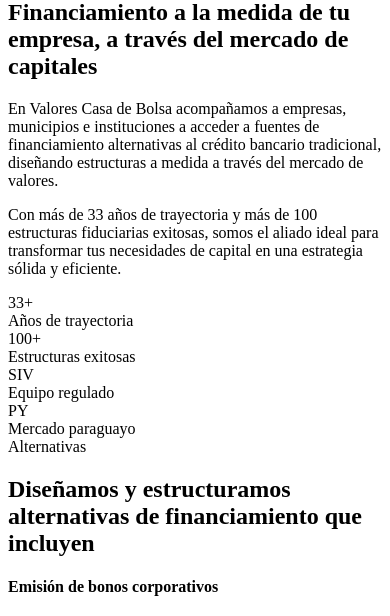
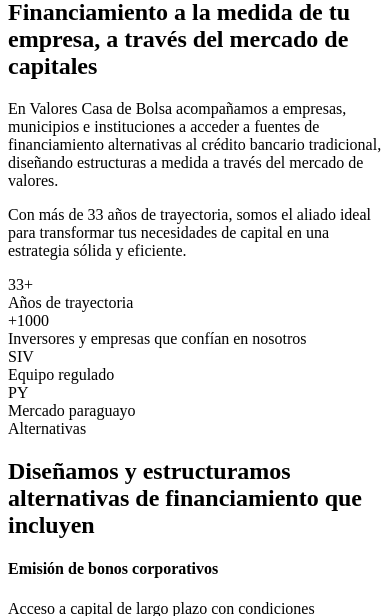
Before and after one commit to keuch2/valores, a PHP site: template includes/views/public/servicios/estructuracion-de-financiamiento.php in a window 390 px wide. Shown: the part 344-960 px from the top of the page. Run offline with PHP 8.4, Linux system fonts and the light colour scheme; the template is opened without the code that fills it, so the values that code supplies are empty; some libraries are stand-ins or nearby versions.

Commit message:
Ajustes de contenido: sin mención a 100 estructuras fiduciarias, Análisis desactivado, títulos en vez de valores mobiliarios, sin pagarés, bio de Directora Titular
Co-Authored-By: Claude Fable 5 <noreply@anthropic.com>

```diff
--- a/database/seed-contenido.php
+++ b/database/seed-contenido.php
@@ -136,7 +136,7 @@ echo 'Servicios actualizados: ' . count($servicios) . "\n";
 $ejecutivos = [
     'Diego Christian Borja Terán'      => 'Presidente y accionista mayoritario de Valores Casa de Bolsa. Más de 30 años liderando operaciones bursátiles y estructuraciones fiduciarias en el mercado paraguayo.',
     'Gustavo Mathias Angulo Turitich'  => 'Vicepresidente ejecutivo con amplia trayectoria en el desarrollo de productos financieros, emisiones de deuda y expansión de la cartera institucional.',
-    'Yanina Monges Chávez'             => 'Directora titular con especialización en estructuración fiduciaria, cumplimiento regulatorio y gestión de riesgos. Referente del sector financiero femenino paraguayo.',
+    'Yanina Monges Chávez'             => 'Directora titular especializada en gestión operativa, optimización de procesos e implementación de sistemas internos de información y proyectos de tecnología. Lidera iniciativas estratégicas orientadas a la eficiencia, innovación y transformación operativa de la organización.',
 ];
 $ue = $pdo->prepare('UPDATE ejecutivos SET bio = :b WHERE nombre = :n');
 foreach ($ejecutivos as $nombre => $bio) {
--- a/includes/views/public/servicios/estructuracion-de-financiamiento.php
+++ b/includes/views/public/servicios/estructuracion-de-financiamiento.php
@@ -6,11 +6,11 @@
         <div class="section-tag">El servicio</div>
         <h2 class="section-title mt-2">Financiamiento a la medida de tu empresa, a través del mercado de capitales</h2>
         <p class="text-gray-txt leading-relaxed mt-4">En Valores Casa de Bolsa acompañamos a empresas, municipios e instituciones a acceder a fuentes de financiamiento alternativas al crédito bancario tradicional, diseñando estructuras a medida a través del mercado de valores.</p>
-        <p class="text-gray-txt leading-relaxed mt-3">Con más de 33 años de trayectoria y más de 100 estructuras fiduciarias exitosas, somos el aliado ideal para transformar tus necesidades de capital en una estrategia sólida y eficiente.</p>
+        <p class="text-gray-txt leading-relaxed mt-3">Con más de 33 años de trayectoria, somos el aliado ideal para transformar tus necesidades de capital en una estrategia sólida y eficiente.</p>
       </div>
       <div class="animate-fade-up animate-delay-2 grid grid-cols-2 gap-4">
         <div class="bg-blue-inst rounded-2xl p-6 text-white text-center"><div class="text-3xl font-bold text-naranja">33+</div><div class="text-sm mt-1 text-white/80">Años de trayectoria</div></div>
-        <div class="card p-6 text-center"><div class="text-3xl font-bold text-blue-inst">100+</div><div class="text-sm mt-1 text-gray-txt">Estructuras exitosas</div></div>
+        <div class="card p-6 text-center"><div class="text-3xl font-bold text-blue-inst">+1000</div><div class="text-sm mt-1 text-gray-txt">Inversores y empresas que confían en nosotros</div></div>
         <div class="card p-6 text-center"><div class="text-3xl font-bold text-blue-inst">SIV</div><div class="text-sm mt-1 text-gray-txt">Equipo regulado</div></div>
         <div class="bg-celeste-soft rounded-2xl p-6 text-center border border-celeste/20"><div class="text-3xl font-bold text-blue-fin">PY</div><div class="text-sm mt-1 text-blue-fin">Mercado paraguayo</div></div>
       </div>
--- a/includes/views/public/servicios/intermediacion-bursatil.php
+++ b/includes/views/public/servicios/intermediacion-bursatil.php
@@ -5,13 +5,13 @@
       <div class="animate-fade-up">
         <div class="section-tag">Qué es</div>
         <h2 class="section-title mt-2">Accede al Mercado de Valores con los mejores</h2>
-        <p class="text-gray-txt leading-relaxed mt-4">La intermediación bursátil es el servicio a través del cual compras y vendes valores mobiliarios —acciones, bonos, CDAs, pagarés— en el mercado organizado de la Bolsa de Valores y Productos de Asunción (BVA).</p>
+        <p class="text-gray-txt leading-relaxed mt-4">La intermediación bursátil es el servicio a través del cual comprás y vendés títulos —acciones, bonos, CDAs— en el mercado organizado de la Bolsa de Valores y Productos de Asunción (BVA).</p>
         <p class="text-gray-txt leading-relaxed mt-3">Como agente habilitado por la Superintendencia de Valores (SIV) del Banco Central del Paraguay, Valores Casa de Bolsa actúa en nombre de sus clientes ejecutando órdenes con agilidad, transparencia y al mejor precio disponible en el mercado.</p>
         <p class="text-gray-txt leading-relaxed mt-3">Tanto si sos un inversor individual como una empresa o institución, nuestros corredores te acompañan con criterio, experiencia y una mirada estratégica sobre el mercado local.</p>
       </div>
       <div class="animate-fade-up animate-delay-2">
         <div class="grid grid-cols-2 gap-4">
-          <div class="card p-5 text-center"><div class="text-3xl mb-2"><i class="fa-solid fa-landmark text-blue-inst"></i></div><div class="font-bold text-blue-inst text-sm">Renta Fija</div><div class="text-xs text-gray-txt mt-1">Bonos, letras, pagarés</div></div>
+          <div class="card p-5 text-center"><div class="text-3xl mb-2"><i class="fa-solid fa-landmark text-blue-inst"></i></div><div class="font-bold text-blue-inst text-sm">Renta Fija</div><div class="text-xs text-gray-txt mt-1">Bonos corporativos, bonos municipales, bonos financieros</div></div>
           <div class="card p-5 text-center"><div class="text-3xl mb-2"><i class="fa-solid fa-chart-line text-blue-inst"></i></div><div class="font-bold text-blue-inst text-sm">Renta Variable</div><div class="text-xs text-gray-txt mt-1">Acciones de empresas</div></div>
           <div class="card p-5 text-center"><div class="text-3xl mb-2"><i class="fa-solid fa-money-check-dollar text-blue-inst"></i></div><div class="font-bold text-blue-inst text-sm">CDAs</div><div class="text-xs text-gray-txt mt-1">Mercado primario y secundario</div></div>
           <div class="card p-5 text-center"><div class="text-3xl mb-2"><i class="fa-solid fa-arrow-right-arrow-left text-blue-inst"></i></div><div class="font-bold text-blue-inst text-sm">Mercado Secundario</div><div class="text-xs text-gray-txt mt-1">Liquidez para tu inversión</div></div>
```
Also changed, not shown: database/migraciones/2026-09-07_ajustes_contenido.sql (added, +7 -0 lines).
